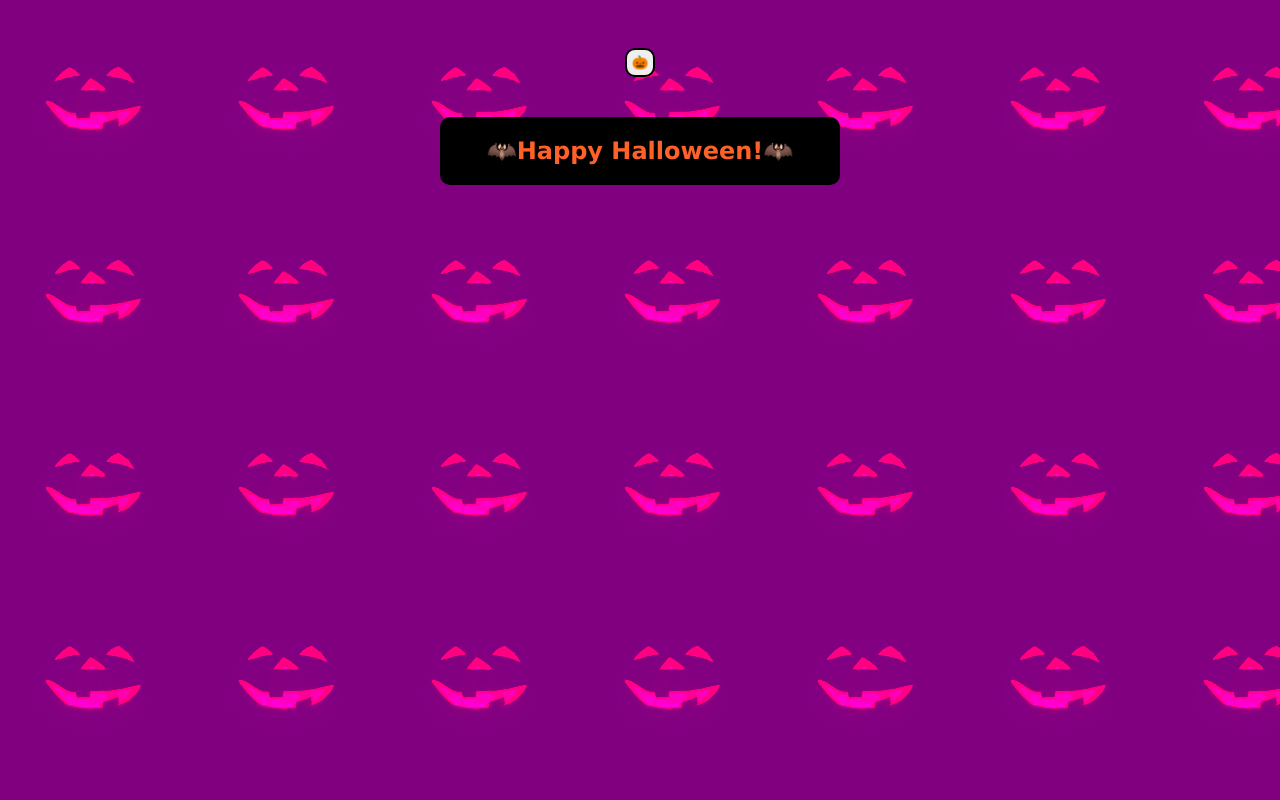
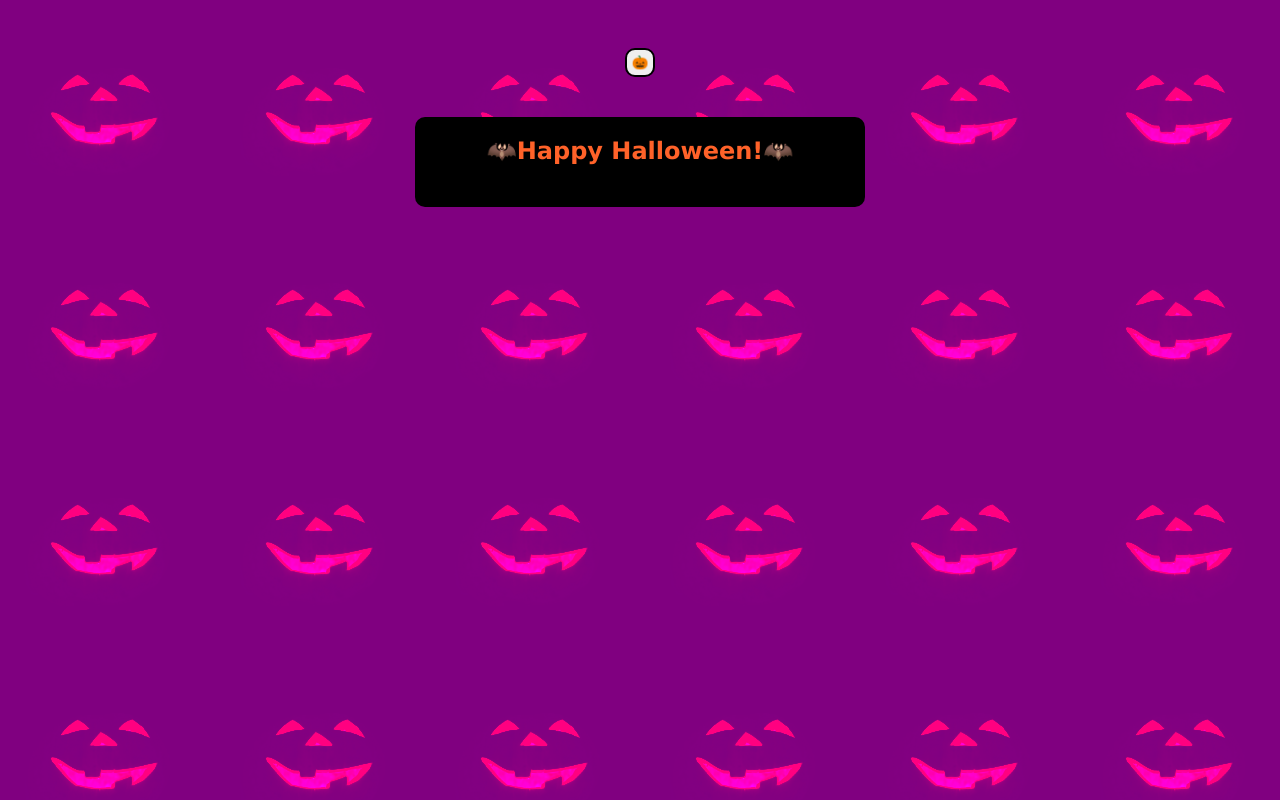
Before and after one commit to PollyKoder/toggleThemeJS, a plain HTML site: page index.html in a window 1280 px wide. Drawn offline with Linux system fonts and the light colour scheme.

Commit message:
edit2-ThemeFixTextAlign

```diff
--- a/style.css
+++ b/style.css
@@ -31,7 +31,8 @@
 
 .divCard {
     text-align: center;
-    width: 400px;
+    width: 450px;
+    height: 90px;
     background-color: green;
     border-radius: 10px;
 }
```
